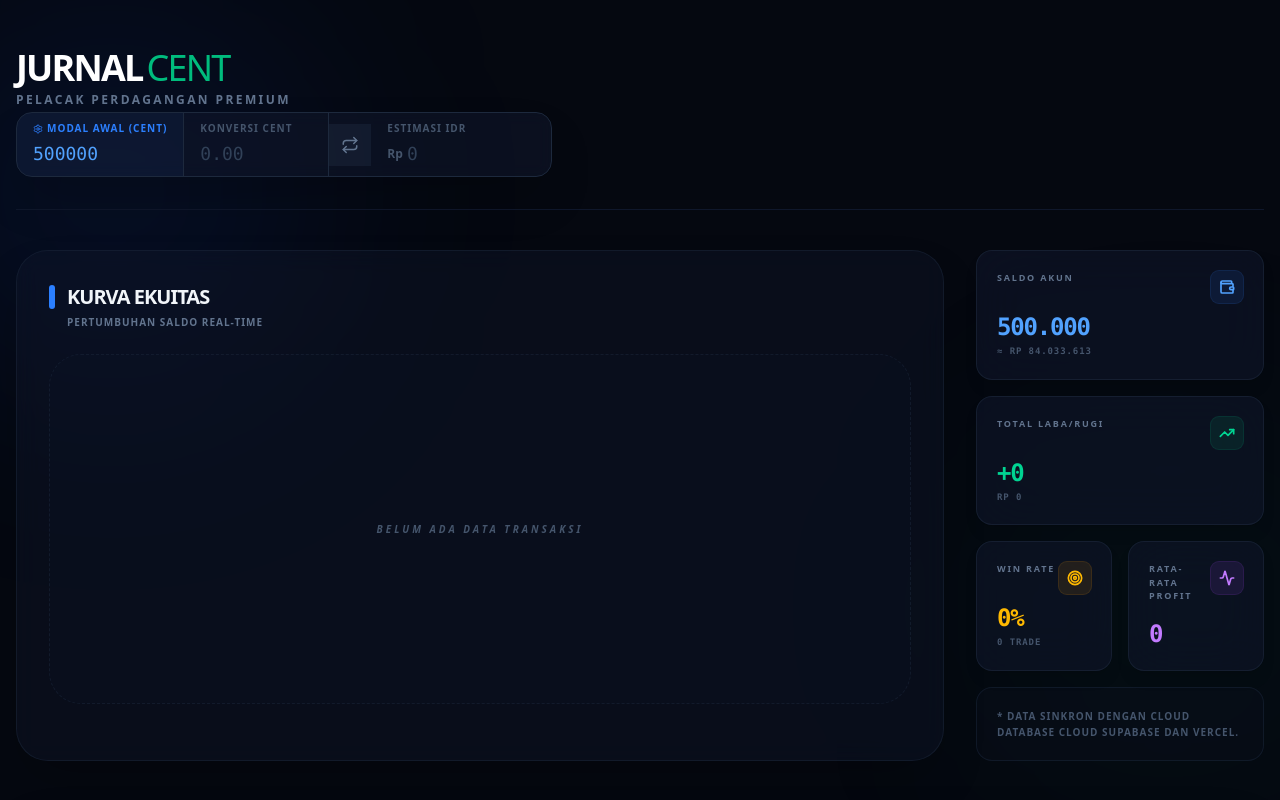
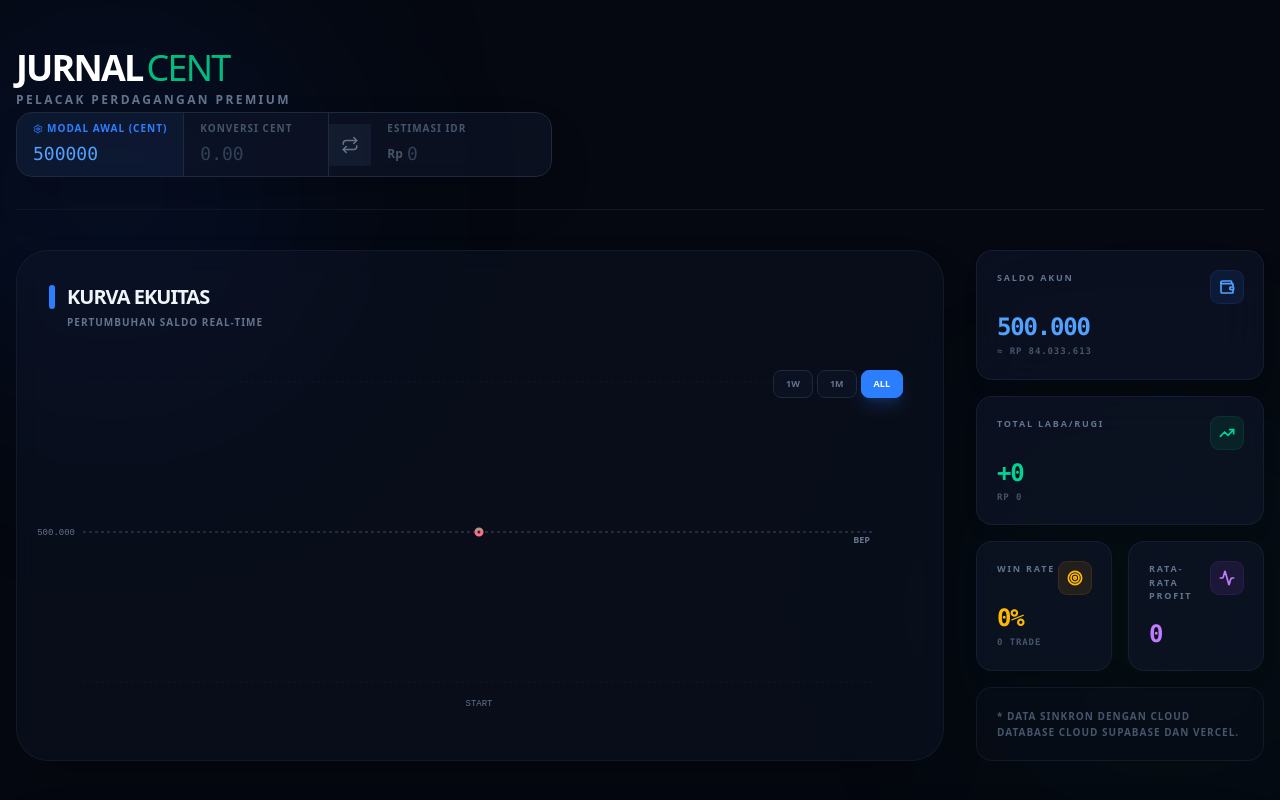
Before and after one commit to algosuiteofficial/pusat-jurnal, a React (Vite) app: page / in a window 1280 px wide. Shown: the top 800 px of the page. Built offline with nearby package versions, Linux system fonts and the light colour scheme; no server answers; the database is empty.

Commit message:
UI Upgrade: Equity Chart 2.0 with Smart Zoom, Dynamic Gradient, and High Water Mark

```diff
--- a/src/components/EquityChart.jsx
+++ b/src/components/EquityChart.jsx
@@ -1,4 +1,4 @@
-import React, { useMemo } from 'react';
+import React, { useState, useMemo } from 'react';
 import {
     AreaChart,
     Area,
@@ -7,7 +7,9 @@ import {
     CartesianGrid,
     Tooltip,
     ResponsiveContainer,
+    ReferenceLine
 } from 'recharts';
+import { Maximize2, Filter, TrendingUp, Calendar } from 'lucide-react';
 
 const CustomTooltip = ({ active, payload }) => {
     if (active && payload && payload.length) {
@@ -15,22 +17,34 @@ const CustomTooltip = ({ active, payload }) => {
         const isProfit = data.tradePnl >= 0;
 
         return (
-            <div className="bg-slate-950 border border-slate-800 p-4 rounded-2xl shadow-2xl backdrop-blur-xl">
-                <p className="text-[10px] text-slate-500 font-black uppercase tracking-[0.2em] mb-3 border-b border-slate-800/50 pb-2">
+            <div className="bg-slate-900/90 border border-slate-700/50 p-4 rounded-xl shadow-2xl backdrop-blur-md min-w-[200px]">
+                <div className="flex items-center justify-between mb-3 pb-2 border-b border-slate-700/50">
+                    <p className="text-[10px] text-slate-400 font-black uppercase tracking-[0.2em]">
                         {data.fullDate}
                     </p>
-                <div className="space-y-2">
-                    <div className="flex justify-between gap-6 items-center">
-                        <span className="text-slate-400 text-[10px] font-bold uppercase">Saldo Akun</span>
+                    {data.tradePnl !== 0 && (
+                        <span className={`text-[9px] px-1.5 py-0.5 rounded font-bold ${isProfit ? 'bg-emerald-500/20 text-emerald-400' : 'bg-rose-500/20 text-rose-400'}`}>
+                            {isProfit ? 'WIN' : 'LOSS'}
+                        </span>
+                    )}
+                </div>
+                <div className="space-y-3">
+                    <div className="flex justify-between gap-8 items-center group">
+                        <span className="text-slate-500 text-[10px] font-bold uppercase tracking-wider group-hover:text-blue-400 transition-colors">Saldo Akun</span>
                         <span className="text-white font-mono font-bold text-sm">
-                            {data.pnl.toLocaleString('id-ID')} <span className="text-[10px] text-slate-500 font-normal">cent</span>
+                            {data.pnl.toLocaleString('id-ID')} <span className="text-[9px] text-slate-600 font-normal">c</span>
                         </span>
                     </div>
-                    <div className="flex justify-between gap-6 items-center">
-                        <span className="text-slate-400 text-[10px] font-bold uppercase">Hasil Trade</span>
+                    <div className="flex justify-between gap-8 items-center group">
+                        <span className="text-slate-500 text-[10px] font-bold uppercase tracking-wider group-hover:text-slate-300 transition-colors">PnL Trade</span>
+                        <div className="flex items-center gap-2">
+                            {data.tradePnl !== 0 && (
+                                <div className={`w-1.5 h-1.5 rounded-full ${isProfit ? 'bg-emerald-500' : 'bg-rose-500'}`}></div>
+                            )}
                             <span className={`font-mono font-bold text-sm ${isProfit ? 'text-emerald-400' : 'text-rose-400'}`}>
                                 {isProfit ? '+' : ''}{data.tradePnl.toLocaleString('id-ID')}
                             </span>
+                        </div>
                     </div>
                 </div>
             </div>
@@ -40,95 +54,194 @@ const CustomTooltip = ({ active, payload }) => {
 };
 
 const EquityChart = ({ trades, initialBalance = 0 }) => {
+    const [timeframe, setTimeframe] = useState('ALL'); // ALL, 1M, 1W
+
     const chartData = useMemo(() => {
+        // 1. Sort Data
         const sorted = [...trades].sort((a, b) => {
             const dateDiff = new Date(a.date) - new Date(b.date);
             if (dateDiff !== 0) return dateDiff;
             return (a.id || 0) - (b.id || 0);
         });
 
+        // 2. Build Cumulative Data
         let cumulative = parseFloat(initialBalance);
         let lastDate = '';
 
-        const data = [{
-            index: 0,
+        const fullData = [{
+            id: 'start',
+            dateObj: new Date(0), // Old date for start
             name: 'START',
-            fullDate: 'Saldo Awal Akun',
+            fullDate: 'Saldo Awal',
             pnl: parseFloat(cumulative.toFixed(2)),
             tradePnl: 0
         }];
 
         sorted.forEach((trade, idx) => {
             cumulative += parseFloat(trade.pnlCent || 0);
-            const currentDate = new Date(trade.date).toLocaleDateString('en-GB', { day: '2-digit', month: 'short' });
+            const outputDate = new Date(trade.date);
+            const dateStr = outputDate.toLocaleDateString('en-GB', { day: '2-digit', month: 'short' });
 
-            data.push({
-                index: idx + 1,
-                // Only show date if it's different from the previous one to avoid clutter
-                name: currentDate === lastDate ? '' : currentDate,
-                fullDate: new Date(trade.date).toLocaleDateString('id-ID', { day: '2-digit', month: 'long', year: 'numeric' }) + ` (Trade #${idx + 1})`,
+            fullData.push({
+                id: trade.id,
+                dateObj: outputDate,
+                name: dateStr === lastDate ? '' : dateStr,
+                fullDate: outputDate.toLocaleDateString('id-ID', { day: '2-digit', month: 'short', year: '2-digit' }) + ` (#${idx + 1})`,
                 pnl: parseFloat(cumulative.toFixed(2)),
                 tradePnl: parseFloat(parseFloat(trade.pnlCent || 0).toFixed(2))
             });
-            lastDate = currentDate;
+            lastDate = dateStr;
         });
 
-        return data;
-    }, [trades, initialBalance]);
+        // 3. Filter by Timeframe
+        if (timeframe === 'ALL') return fullData;
 
-    if (trades.length < 1) {
-        return (
-            <div className="h-[350px] flex items-center justify-center bg-slate-900/20 rounded-[2rem] border border-slate-800/50 border-dashed text-slate-600 italic text-[10px] uppercase tracking-[0.3em] font-black">
-                BELUM ADA DATA TRANSAKSI
-            </div>
-        );
-    }
+        const now = new Date();
+        let filterDate = new Date();
+        if (timeframe === '1W') filterDate.setDate(now.getDate() - 7);
+        if (timeframe === '1M') filterDate.setDate(now.getDate() - 30);
+
+        // Find the first trade that satisfies the filter
+        const firstTradeIndex = fullData.findIndex(d => d.id !== 'start' && d.dateObj >= filterDate);
+
+        // If no data in range or all data is in range
+        if (firstTradeIndex === -1) return [fullData[0]]; // Return just start if empty
+        if (firstTradeIndex <= 1) return fullData; // Just show all if it's practically the start
+
+        // The "Opening Balance" for this period is the PnL of the point immediately preceding the window
+        const previousPoint = fullData[firstTradeIndex - 1];
+
+        // Create a new "Start" point for this zoomed view
+        const viewStart = {
+            ...previousPoint,
+            name: 'OPEN',
+            fullDate: 'Awal Periode',
+            tradePnl: 0,
+            id: 'view_start'
+        };
+
+        return [viewStart, ...fullData.slice(firstTradeIndex)];
+
+    }, [trades, initialBalance, timeframe]);
+
+
+    // Statistics for Domain & Gradient
+    const minPnl = Math.min(...chartData.map(d => d.pnl));
+    const maxPnl = Math.max(...chartData.map(d => d.pnl));
+    const buffer = (maxPnl - minPnl) * 0.15; // 15% buffer
+
+    // High Water Mark
+    const highWaterMark = maxPnl;
+
+    // Gradient Offset Calculation
+    const gradientOffset = () => {
+        if (maxPnl <= initialBalance) return 0; // All Red
+        if (minPnl >= initialBalance) return 1; // All Green
+        return (maxPnl - initialBalance) / (maxPnl - minPnl); // Split
+    };
+
+    const off = gradientOffset();
 
     return (
-        <div className="h-[350px] w-full mt-6 -ml-4">
+        <div className="relative group">
+            {/* Header Controls */}
+            <div className="absolute top-0 right-0 z-10 flex gap-1 p-2">
+                {['1W', '1M', 'ALL'].map((tf) => (
+                    <button
+                        key={tf}
+                        onClick={() => setTimeframe(tf)}
+                        className={`text-[9px] font-bold px-3 py-1.5 rounded-lg transition-all border ${timeframe === tf
+                            ? 'bg-blue-500 text-white border-blue-500 shadow-lg shadow-blue-500/20'
+                            : 'bg-slate-900/50 text-slate-500 border-slate-800 hover:text-slate-300 hover:bg-slate-800'
+                            }`}
+                    >
+                        {tf}
+                    </button>
+                ))}
+            </div>
+
+            {/* Background Glow */}
+            <div className={`absolute inset-0 blur-3xl opacity-0 group-hover:opacity-20 transition-opacity duration-1000 -z-10 ${chartData[chartData.length - 1]?.pnl >= initialBalance ? 'bg-emerald-500/5' : 'bg-rose-500/5'
+                }`}></div>
+
+            <div className="h-[350px] w-full mt-8 -ml-4">
                 <ResponsiveContainer width="100%" height="100%">
-                <AreaChart data={chartData} margin={{ top: 20, right: 30, left: 0, bottom: 20 }}>
+                    <AreaChart data={chartData} margin={{ top: 20, right: 20, left: 0, bottom: 0 }}>
                         <defs>
-                        <linearGradient id="colorPnL" x1="0" y1="0" x2="0" y2="1">
-                            <stop offset="5%" stopColor="#3b82f6" stopOpacity={0.2} />
-                            <stop offset="95%" stopColor="#3b82f6" stopOpacity={0} />
+                            <linearGradient id="splitColor" x1="0" y1="0" x2="0" y2="1">
+                                <stop offset={0} stopColor="#10b981" stopOpacity={0.4} /> {/* Emerald Top */}
+                                <stop offset={off} stopColor="#10b981" stopOpacity={0} />
+                                <stop offset={off} stopColor="#f43f5e" stopOpacity={0} />
+                                <stop offset={1} stopColor="#f43f5e" stopOpacity={0.4} /> {/* Rose Bottom */}
+                            </linearGradient>
+                            <linearGradient id="splitStroke" x1="0" y1="0" x2="0" y2="1">
+                                <stop offset={0} stopColor="#34d399" stopOpacity={1} />
+                                <stop offset={off} stopColor="#34d399" stopOpacity={1} />
+                                <stop offset={off} stopColor="#fb7185" stopOpacity={1} />
+                                <stop offset={1} stopColor="#fb7185" stopOpacity={1} />
                             </linearGradient>
                         </defs>
-                    <CartesianGrid strokeDasharray="10 10" stroke="#1e293b" vertical={false} opacity={0.3} />
+
+                        <CartesianGrid strokeDasharray="3 3" stroke="#1e293b" vertical={false} opacity={0.3} />
+
                         <XAxis
                             dataKey="name"
-                        stroke="#475569"
+                            stroke="#64748b"
                             fontSize={9}
                             tickLine={false}
                             axisLine={false}
                             dy={10}
                             fontFamily="monospace"
+                            interval="preserveStartEnd"
                         />
                         <YAxis
-                        stroke="#475569"
+                            stroke="#64748b"
                             fontSize={9}
                             tickLine={false}
                             axisLine={false}
                             tickFormatter={(value) => value.toLocaleString('id-ID')}
                             fontFamily="monospace"
+                            domain={[minPnl - buffer, maxPnl + buffer]}
+                            width={50}
                         />
+
                         <Tooltip
                             content={<CustomTooltip />}
-                        cursor={{ stroke: '#3b82f6', strokeWidth: 1, strokeDasharray: '4 4' }}
+                            cursor={{ stroke: '#94a3b8', strokeWidth: 1, strokeDasharray: '4 4' }}
                         />
+
+                        {/* Break Even Line */}
+                        <ReferenceLine
+                            y={initialBalance}
+                            stroke="#64748b"
+                            strokeDasharray="3 3"
+                            opacity={0.5}
+                            label={{ position: 'insideTopRight', value: 'BEP', fill: '#64748b', fontSize: 9, fontWeight: 'bold' }}
+                        />
+
+                        {/* High Water Mark (Only show if significant profit) */}
+                        {highWaterMark > initialBalance && (
+                            <ReferenceLine
+                                y={highWaterMark}
+                                stroke="#10b981"
+                                strokeDasharray="2 2"
+                                opacity={0.3}
+                                label={{ position: 'insideBottomRight', value: 'ATH', fill: '#10b981', fontSize: 9, fontWeight: 'bold' }}
+                            />
+                        )}
+
                         <Area
                             type="monotone"
                             dataKey="pnl"
-                        stroke="#3b82f6"
-                        strokeWidth={4}
-                        fillOpacity={1}
-                        fill="url(#colorPnL)"
+                            stroke="url(#splitStroke)"
+                            strokeWidth={3}
+                            fill="url(#splitColor)"
                             animationDuration={1500}
-                        dot={{ r: 3, fill: '#050810', stroke: '#3b82f6', strokeWidth: 2 }}
-                        activeDot={{ r: 6, fill: '#3b82f6', stroke: '#fff', strokeWidth: 2 }}
+                            activeDot={{ r: 6, strokeWidth: 0, fill: '#fff' }}
                         />
                     </AreaChart>
                 </ResponsiveContainer>
+            </div>
         </div>
     );
 };
```
Lines whose indentation alone changed are shown as unchanged.
